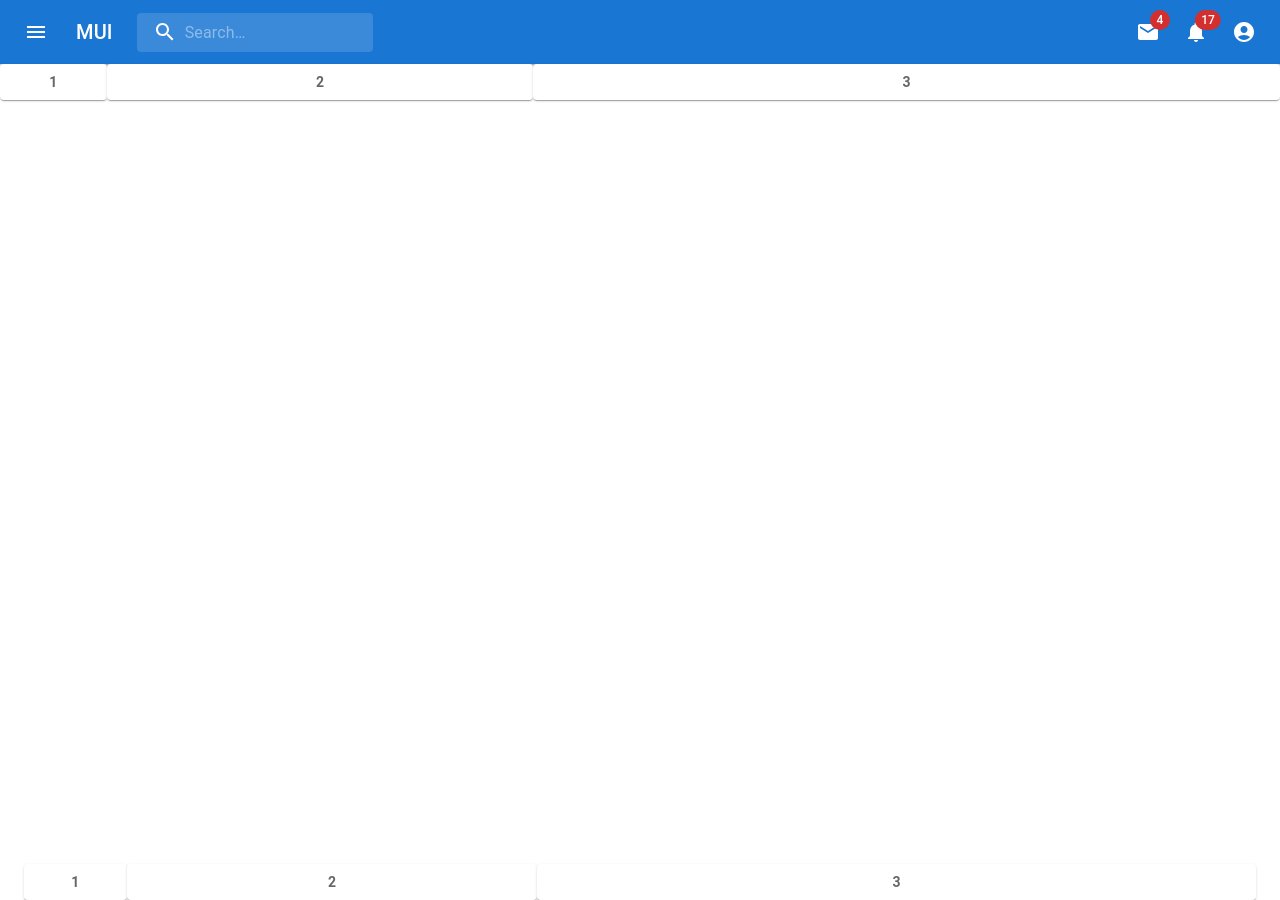
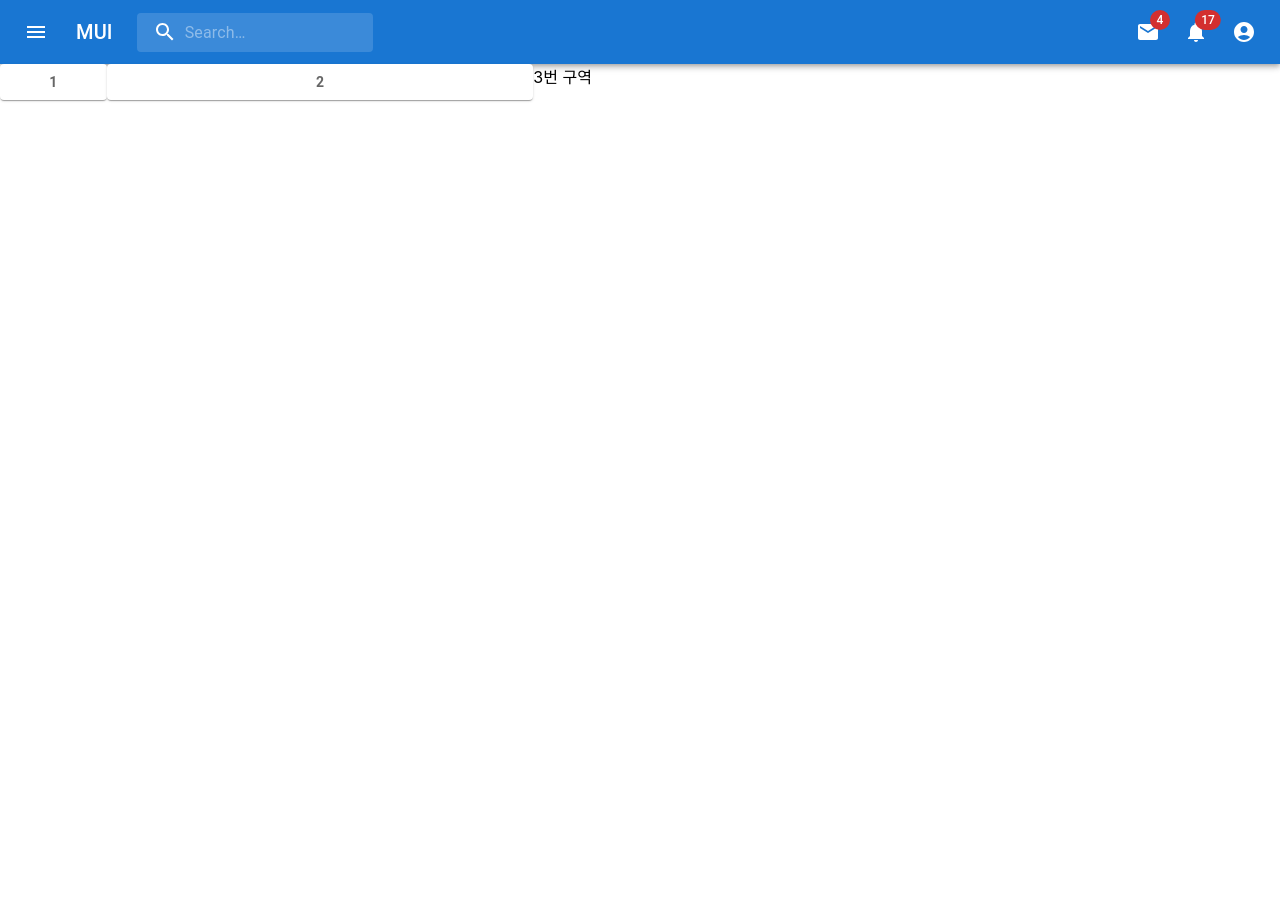
Before and after one commit to act99/clone-slack, a React (Create React App) app: page / in a window 1280 px wide. After the commit the page ends 800 px from the top, so only its background shows below. Built offline with nearby package versions, Linux system fonts and the light colour scheme.

Commit message:
3번 container 생성

```diff
--- a/src/App.js
+++ b/src/App.js
@@ -13,7 +13,7 @@ import { useDispatch } from "react-redux";
 import Box from "@mui/material/Box";
 import Typography from "@mui/material/Typography";
 import { AppBar, Link } from "@mui/material";
-import Bar from "./component/Bar";
+
 function App() {
   const dispatch = useDispatch();
   React.useEffect(() => {
@@ -27,13 +27,10 @@ function App() {
           <Route path="/signin" exact component={Signin} />
           <Route path="/signup" exact component={Signup} />
         </Container>
-        <Bar />
+
         <Box sx={{ width: "100vw", height: "100vh" }}>
           <Route path="/" exact component={Home} />
         </Box>
-        <Container maxWidth="xl">
-          <Route path="/" exact component={Home} />
-        </Container>
       </ConnectedRouter>
     </>
   );
--- /dev/null
+++ b/src/container/ChattingContainer.js
@@ -0,0 +1,7 @@
+import React from "react";
+
+const ChattingContainer = (props) => {
+  return <div>3번 구역</div>;
+};
+
+export default ChattingContainer;
--- a/src/pages/Home.js
+++ b/src/pages/Home.js
@@ -2,6 +2,8 @@ import * as React from "react";
 import { styled } from "@mui/material/styles";
 import Box from "@mui/material/Box";
 import Paper from "@mui/material/Paper";
+import Bar from "../component/Bar";
+import ChattingContainer from "../container/ChattingContainer";
 
 const Home = () => {
   const Item = styled(Paper)(({ theme }) => ({
@@ -14,6 +16,7 @@ const Home = () => {
   }));
   return (
     <Box sx={{ width: 1 }}>
+      <Bar />
       <Box display="grid" gridTemplateColumns="repeat(12, 1fr)" gap={0}>
         <Box gridColumn="span 1">
           <Item>1</Item>
@@ -22,7 +25,7 @@ const Home = () => {
           <Item>2</Item>
         </Box>
         <Box gridColumn="span 7">
-          <Item>3</Item>
+          <ChattingContainer />
         </Box>
       </Box>
     </Box>
```
